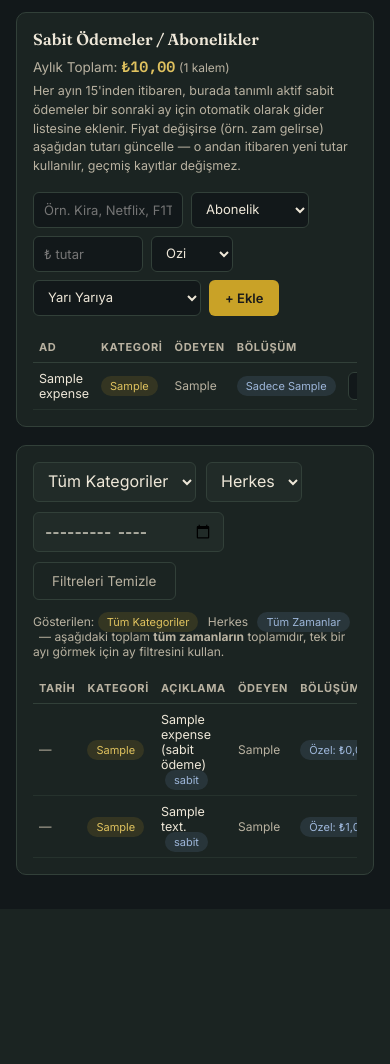
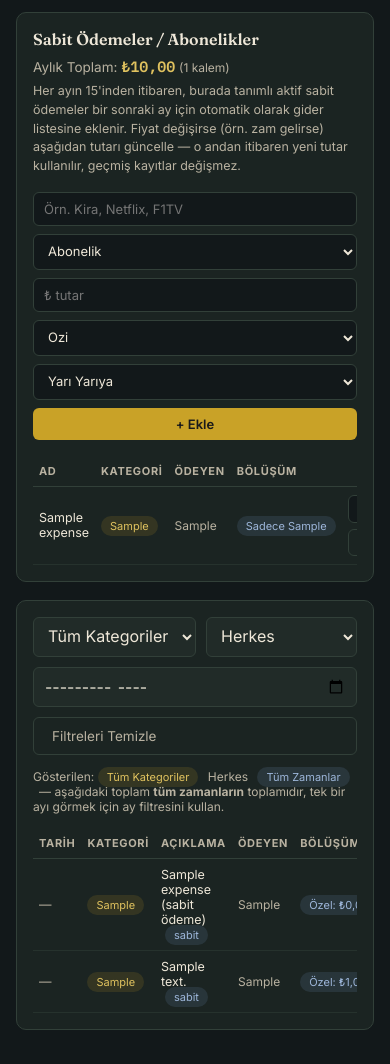
Before and after one commit to oguzhanmertgurkan/hesapdefteri, a PHP site: page /expenses.php in a window 390 px wide. Shown: the part 192-1256 px from the top of the page. Before the commit the page ends 1067 px from the top, so only its background shows below. Run offline with PHP 8.4, Linux system fonts and the light colour scheme; the visitor is signed in with stand-in values (Sample User, id 1); tables that the repository leaves empty hold one stand-in row (values such as "Sample post"); data that the repository does not hold is empty.

Commit message:
Add files via upload

```diff
--- a/htdocs/assets/style.css
+++ b/htdocs/assets/style.css
@@ -191,4 +191,18 @@ td.amount{font-family:'IBM Plex Mono',monospace; text-align:right; white-space:n
   .invest-stats{gap:14px;}
   .entry-form{flex-direction:column; align-items:stretch;}
   .entry-form select, .entry-form input, .entry-form button{width:100%;}
+
+  /* Genel güvenlik ağı: main içindeki TÜM formları mobilde tam genişlik
+     ve alt alta dizer — satır içi (inline) piksel genişlikli girdiler
+     dahil, tek tek her formu düzenlemeye gerek kalmadan. */
+  main form{ display:flex; flex-direction:column; align-items:stretch; gap:8px; }
+  main form input[type=text],
+  main form input[type=number],
+  main form input[type=date],
+  main form input[type=month],
+  main form select,
+  main form textarea,
+  main form button{ width:100% !important; }
+  main form.filters{ flex-direction:row; flex-wrap:wrap; }
+  main form.filters > *{ width:auto !important; flex:1 1 130px; }
 }
```
